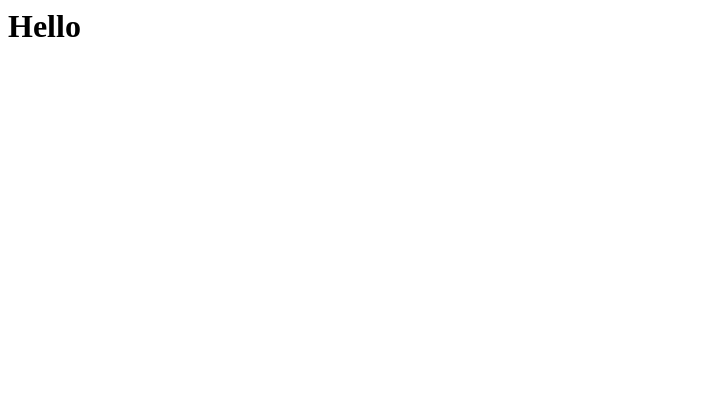
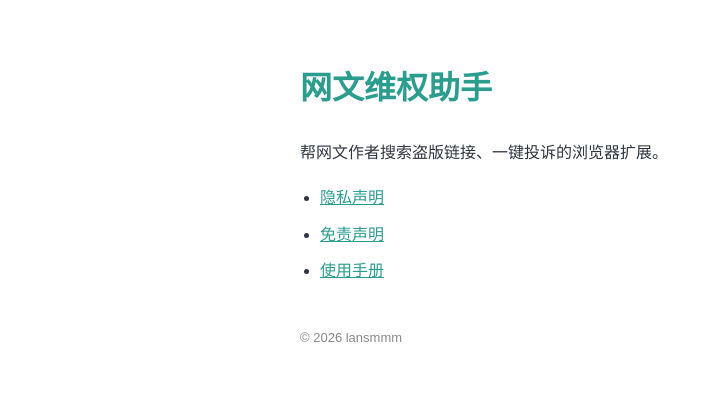
Before and after one commit to emomooi/emomooi, a plain HTML site: page index.html in a window 1280 px wide. Shown: the whole page, without its empty margins (0-713 px from the left). Drawn offline with Linux system fonts and the light colour scheme.

Commit message:
Add basic structure and content to index.html

```diff
--- a/index.html
+++ b/index.html
@@ -1 +1,24 @@
-<h1>Hello</h1>
+<!DOCTYPE html>
+<html lang="zh-CN">
+<head>
+<meta charset="utf-8">
+<title>网文维权助手</title>
+<style>
+  body { font-family: "Microsoft YaHei", sans-serif; max-width: 680px; margin: 60px auto; padding: 0 20px; color: #2F3542; line-height: 1.8; }
+  h1 { color: #2A9D8F; }
+  a { color: #2A9D8F; }
+  ul { padding-left: 20px; }
+  li { margin-bottom: 8px; }
+</style>
+</head>
+<body>
+  <h1>网文维权助手</h1>
+  <p>帮网文作者搜索盗版链接、一键投诉的浏览器扩展。</p>
+  <ul>
+    <li><a href="privacy.html">隐私声明</a></li>
+    <li><a href="disclaimer.html">免责声明</a></li>
+    <li><a href="manual.html">使用手册</a></li>
+  </ul>
+  <p style="margin-top: 40px; color: #888; font-size: 13px;">© 2026 lansmmm</p>
+</body>
+</html>
```
